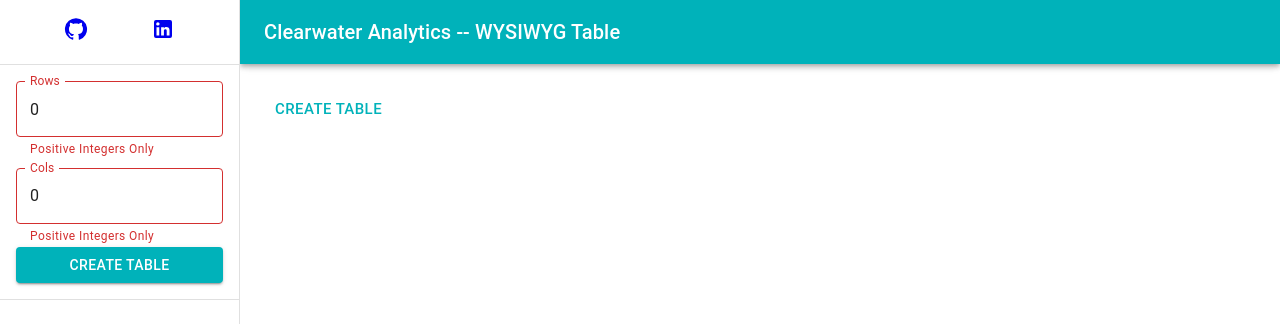
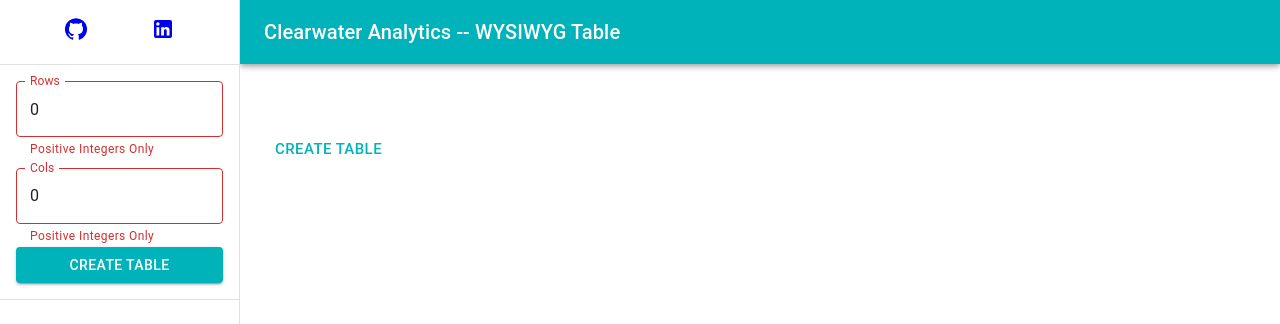
Before and after one commit to iareintelligent/wysiwyg-table, a React (Create React App) app in the folder frontend/: page / in a window 1280 px wide. Shown: the top 324 px of the page. Built offline with nearby package versions, Linux system fonts and the light colour scheme.

Commit message:
top padding fix

```diff
--- a/frontend/src/components/Table/Table.tsx
+++ b/frontend/src/components/Table/Table.tsx
@@ -94,6 +94,7 @@
             )}
             <Box
                 display="flex"
+                pt={5}
                 pb={numRows < 3 ? (numCols > 3 ? 25 : 15) : 15}
                 overflow="auto"
                 position="relative"
```
